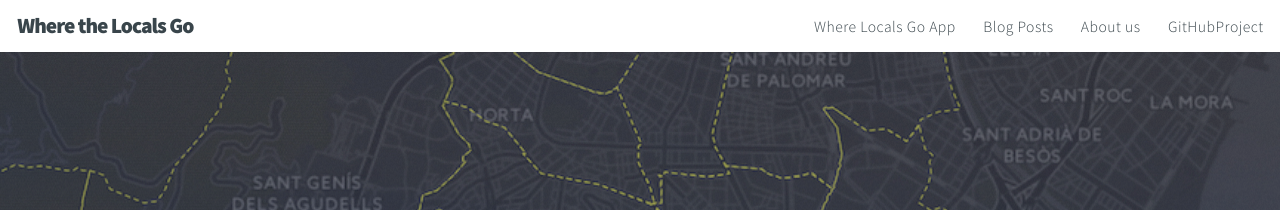
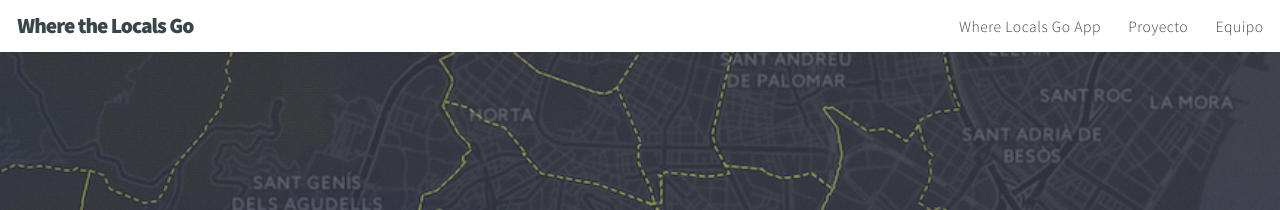
Before and after one commit to TeamUno/TeamUno.github.io, a Jekyll site: the page built from index.html, in a window 1280 px wide. Shown: the top 210 px of the page. Built offline with Jekyll 4.4.1, drawn with Linux system fonts in a browser that asks for light colours; Markdown is read by kramdown in place of the engine named in the settings; the list of posts is cut into pages by our own code.

Commit message:
spanish text changes

```diff
--- a/_layouts/default.html
+++ b/_layouts/default.html
@@ -26,9 +26,8 @@
   <nav id="nav">
     <ul>
       <li><a href="http://3i3.es">Where Locals Go App</a></li>
-      <li><a href="#blog">Blog Posts</a></li>
-      <li><a href="#two">About us</a></li>
-      <li><a href="https://github.com/TeamUno/project">GitHubProject</a></li>
+      <li><a href="#blog">Proyecto</a></li>
+      <li><a href="#two">Equipo</a></li>
     </ul>
   </nav>
 
@@ -38,12 +37,8 @@
 <section id="intro" class="main style1 dark fullscreen">
   <div class="content container 75%">
     <header>
-      <h2>Where do people aged 25 to 34 go out for dinner in Barcelona?</h2>
+      <h2><a href="http://3i3.es">“¿Dónde puedo llevar a una chica de entre 25 y 34 años que vive en Sant Gervasi a cenar un sábado?”</a></h2>
     </header>
-    <p>Welcome to the <strong>Recommender for Restaurants in Barcelona </strong> it take into account your preferences, to give you the best restaurant choices</p>
-    <a href="http://3i3.es">
-      <span style="font-size: 30px">Try it, here!</span>
-    </a>
     <footer>
       <a href="#one" class="button style2 down">More</a>
     </footer>
@@ -77,7 +72,7 @@
 <section id="two" class="main style2 left dark fullscreen">
   <div class="content box style2">
     <header>
-      <h2>About us</h2>
+      <h2>Equipo</h2>
     </header>
     <p>
       Xavi Jacas <a style="color:black" href="https://www.linkedin.com/in/xavierjacas">linkedin</a> - <a style="color:black"  href="http://twitter.com/existeundelta">@existeundelta</a> <br/>
@@ -86,7 +81,7 @@
       Diego Villuendas <a style="color:black" href="https://www.linkedin.com/in/diegovilluendas">linkedin</a> - <a style="color:black"  href="http://twitter.com/dieguico">@dieguico</a> <br/>
 
       <br/>
-      Capstone project of the course <a href="http://www.ub.edu/datascience/" style="color: black">DataScienceUB</a>
+      Capstone project del curso <a href="http://www.ub.edu/datascience/" style="color: black">DataScienceUB</a>
     </p>
   </div>
 
```
Also changed, not shown: other parts of _layouts/default.html (+2 -2 lines).
